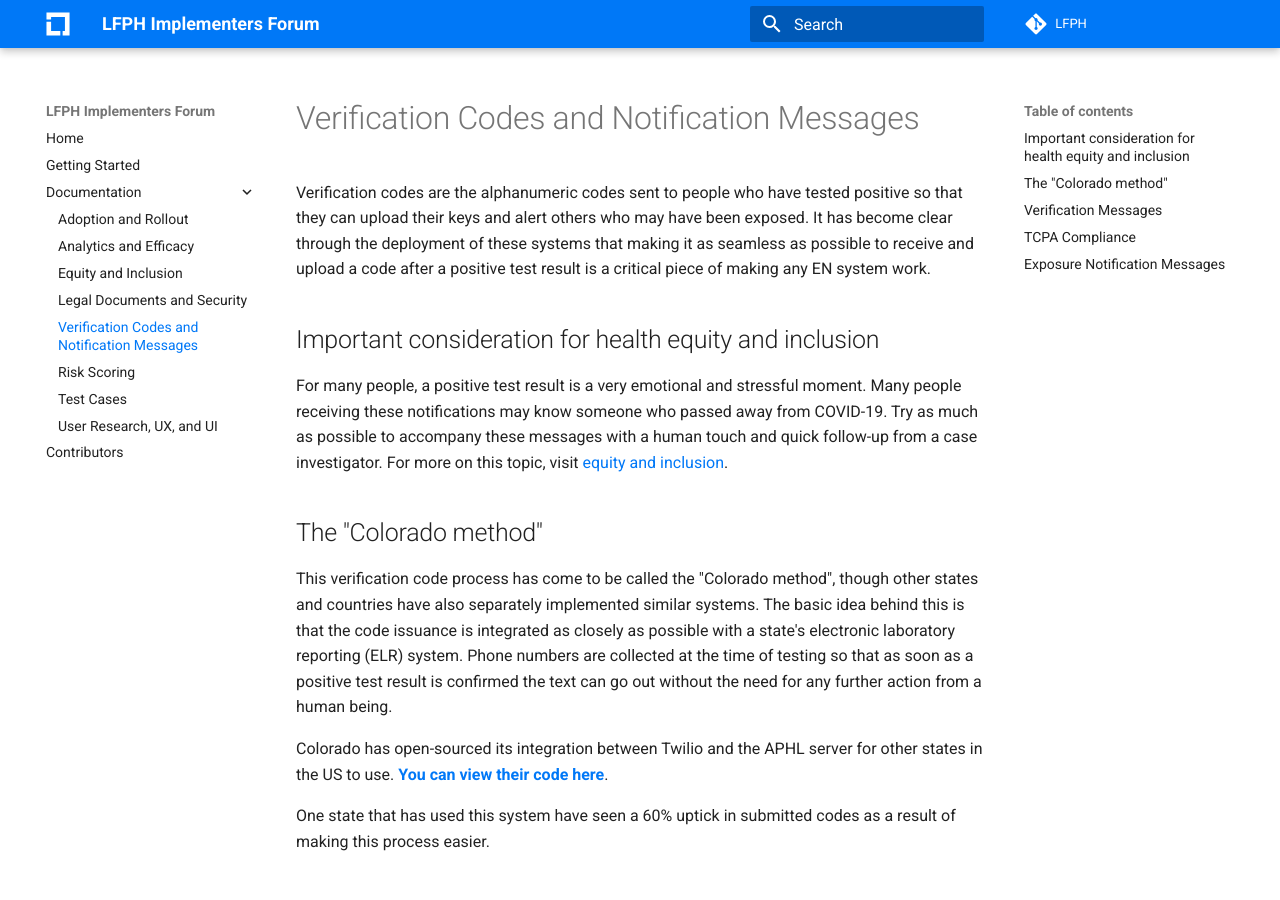
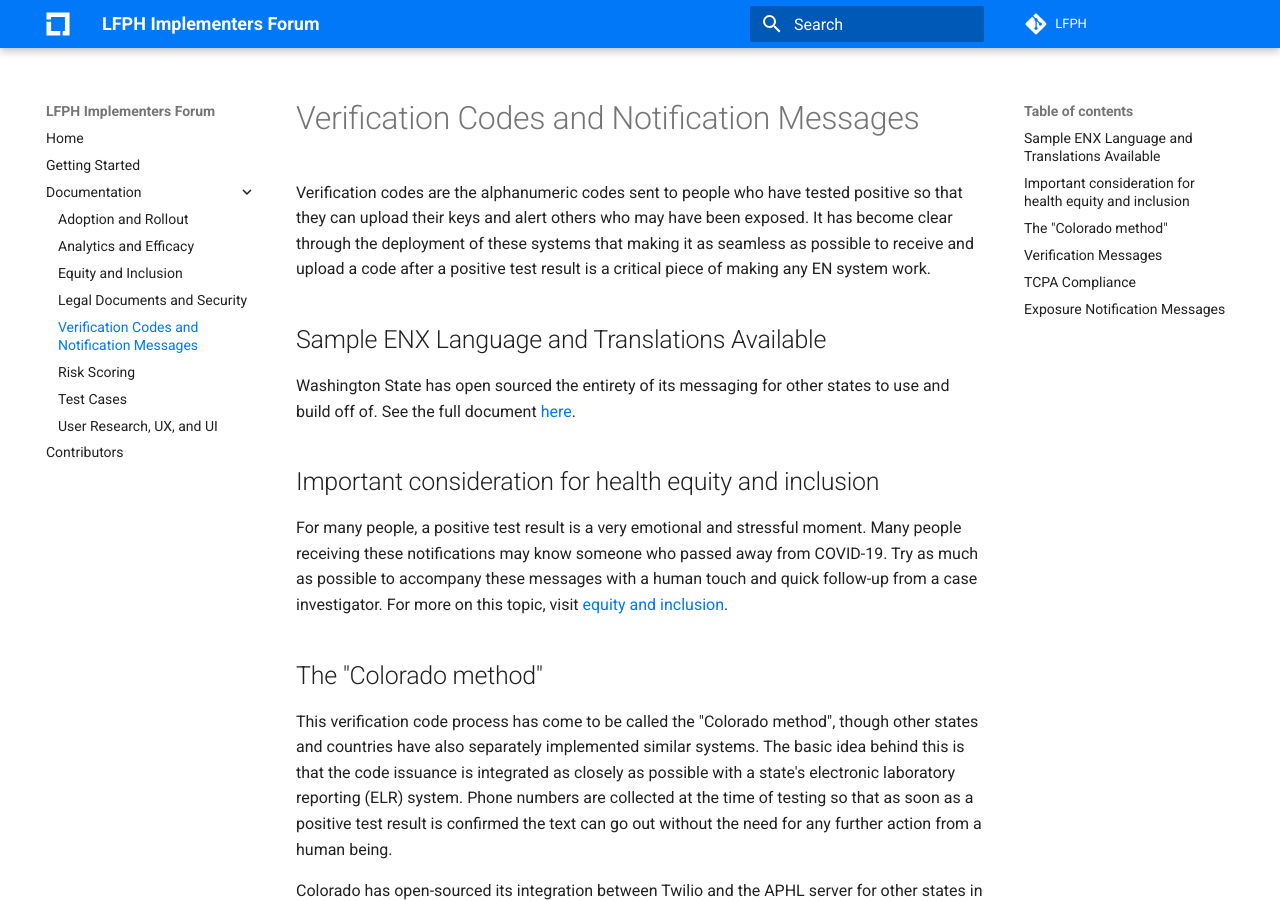
Before and after one commit to lfph/implementers-forum, an MkDocs documentation site: the page built from docs/verification-codes.md, in a window 1280 px wide and 900 px high. Built offline with MkDocs 1.6.1 and Material for MkDocs 9.7.7, drawn with Linux system fonts in a browser that asks for light colours; comment, search, counter and statistics services are not loaded.

Commit message:
add WA state reference
Signed-off-by: Jenny Wanger <jwanger@linuxfoundation.org>

```diff
--- a/docs/verification-codes.md
+++ b/docs/verification-codes.md
@@ -1,6 +1,10 @@
 # Verification Codes and Notification Messages
 
 Verification codes are the alphanumeric codes sent to people who have tested positive so that they can upload their keys and alert others who may have been exposed. It has become clear through the deployment of these systems that making it as seamless as possible to receive and upload a code after a positive test result is a critical piece of making any EN system work.
+
+## Sample ENX Language and Translations Available
+
+Washington State has open sourced the entirety of its messaging for other states to use and build off of. See the full document [here](https://github.com/lfph/enx-translations).
 
 ## Important consideration for health equity and inclusion
 
```
